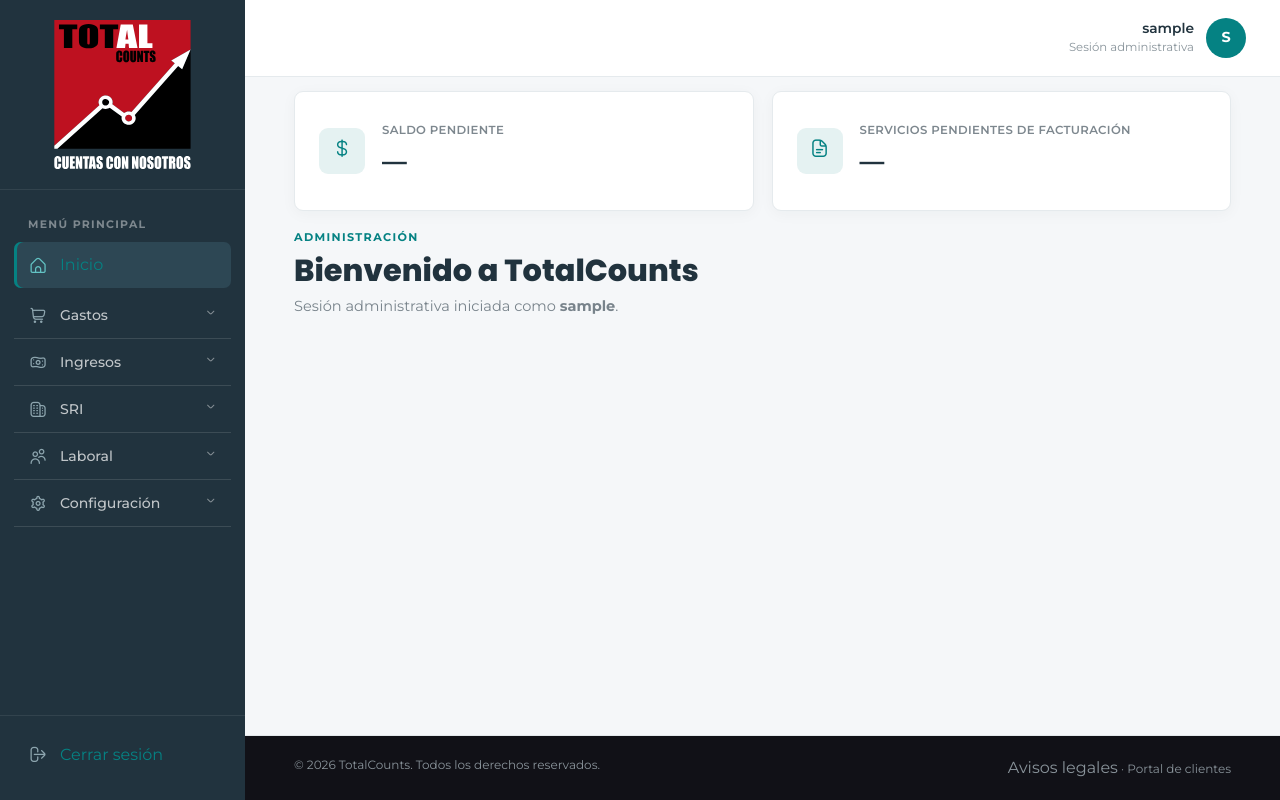
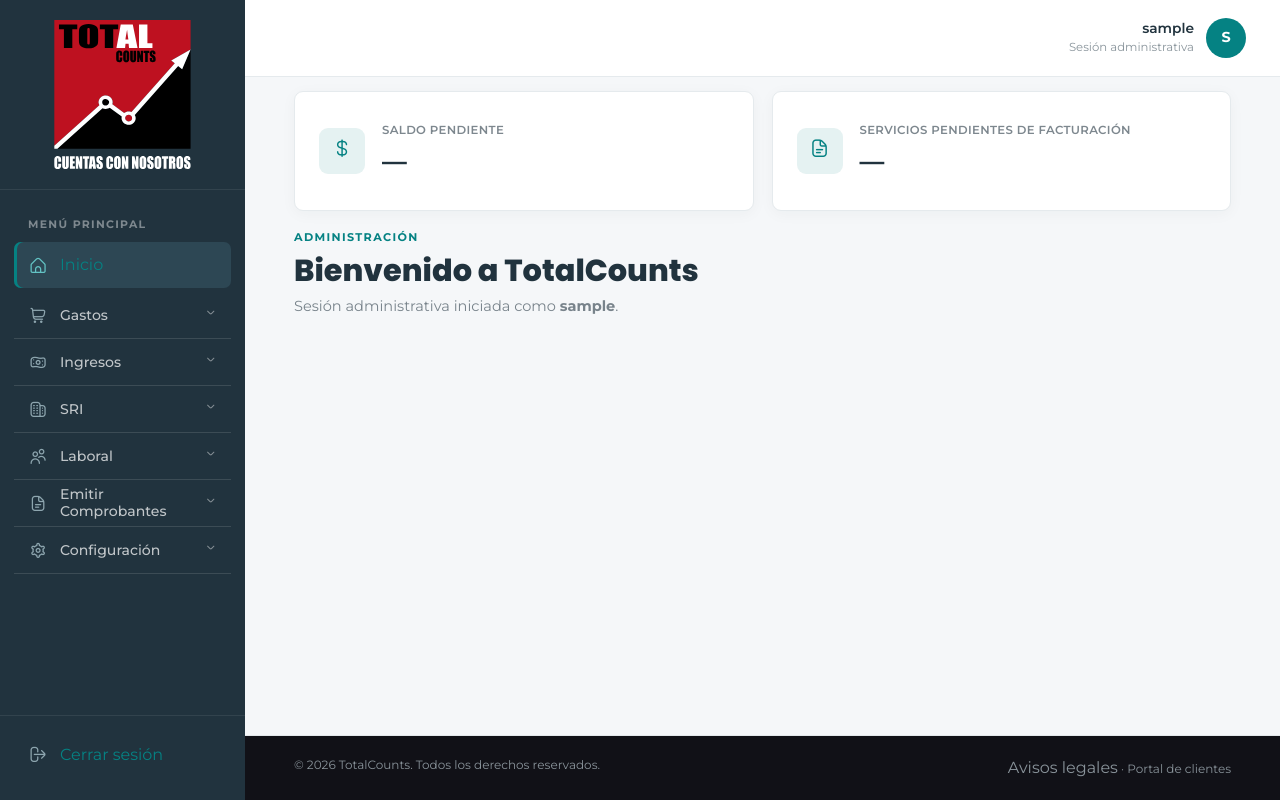
Before and after one commit to eldudyaguirre/TtCWeb, a Django app: page /portal/ in a window 1280 px wide. Run offline with Django 5.2, Linux system fonts and the light colour scheme; the visitor is signed in with stand-in values (Sample User, id 1); some libraries are stand-ins or nearby versions.

Commit message:
Agregar menu Emitir Comprobantes

```diff
--- a/store/templates/portal-base.html
+++ b/store/templates/portal-base.html
@@ -69,7 +69,7 @@
                     </div>
                 </div>
 
-                                <div class="portal-menu-group">
+                <div class="portal-menu-group">
                     <button type="button" class="portal-menu-item portal-menu-toggle" aria-expanded="false">
                         <i class="fi fi-rr-users portal-menu-icon"></i>
                         <span>Laboral</span>
@@ -78,6 +78,21 @@
                     <div class="portal-submenu">
                         <a href="#" class="portal-submenu-item">Trabajadores</a>
                         <a href="#" class="portal-submenu-item">Roles de Pago</a>
+                    </div>
+                </div>
+
+                <div class="portal-menu-group">
+                    <button type="button" class="portal-menu-item portal-menu-toggle" aria-expanded="false">
+                        <i class="fi fi-rr-document portal-menu-icon"></i>
+                        <span>Emitir Comprobantes</span>
+                        <i class="fi fi-rr-angle-small-down portal-menu-arrow"></i>
+                    </button>
+                    <div class="portal-submenu">
+                        <a href="/404.html" class="portal-submenu-item">Facturas</a>
+                        <a href="/404.html" class="portal-submenu-item">Notas de Crédito</a>
+                        <a href="/404.html" class="portal-submenu-item">Guías de Remisión</a>
+                        <a href="/404.html" class="portal-submenu-item">Comprobantes de Retención</a>
+                        <a href="/404.html" class="portal-submenu-item">Liquidación de Compras</a>
                     </div>
                 </div>
 
```
